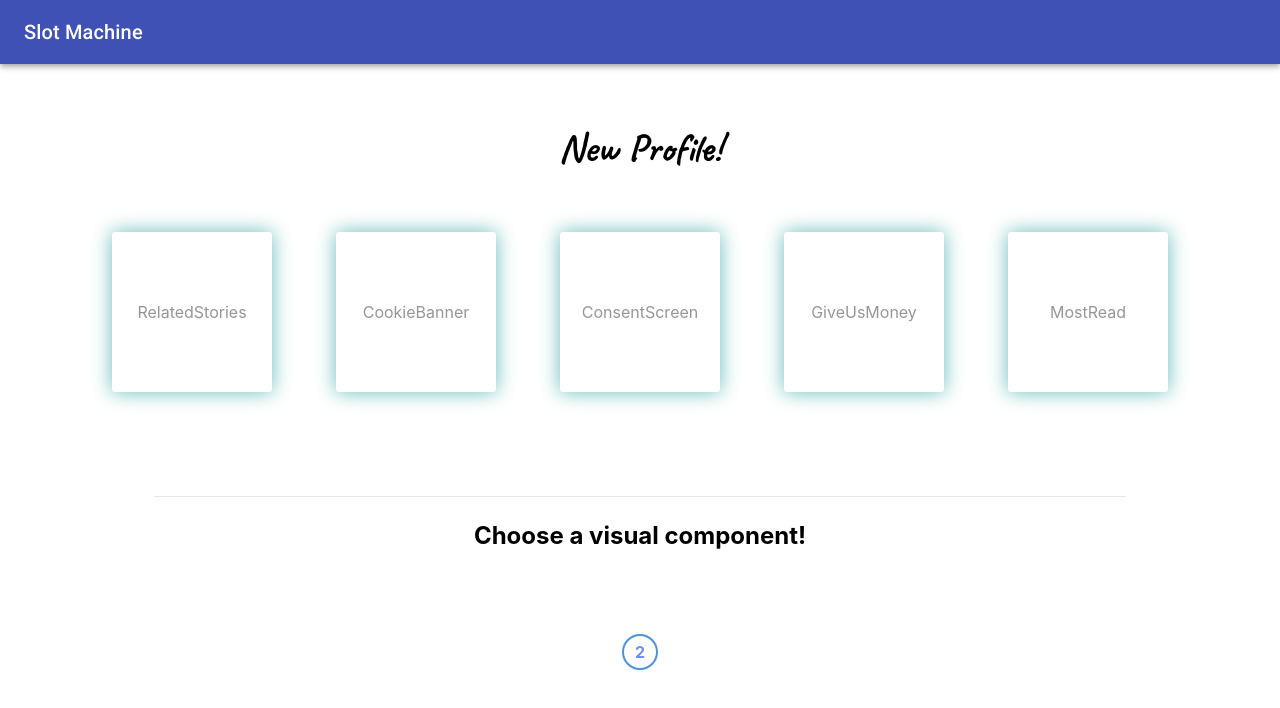
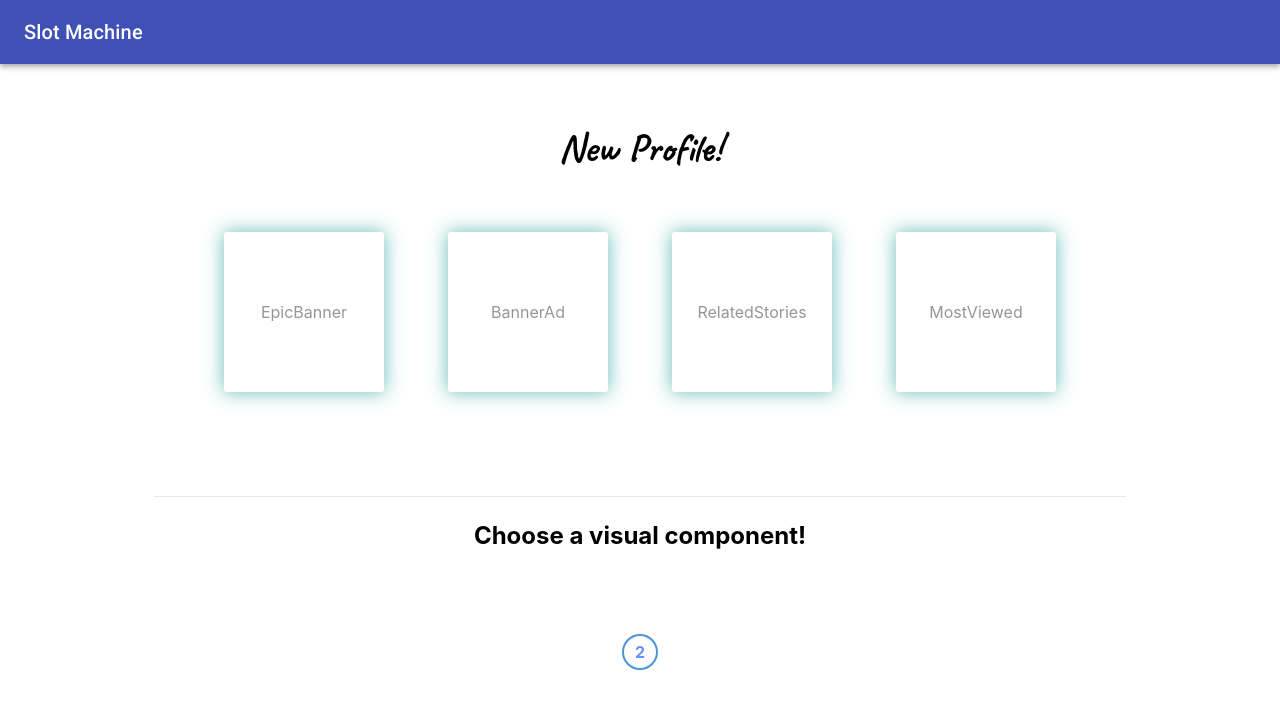
Before and after one commit to guardian/slot-machine, a React (Create React App) app: page / in a window 1280 px wide. Both pictures are taken after a click on the element "banner". Shown: the top 708 px of the page. Built offline with nearby package versions, Linux system fonts and the light colour scheme.

Commit message:
Don't hardcode slots/comps in the wizard.

```diff
--- a/src/App.js
+++ b/src/App.js
@@ -15,7 +15,8 @@ class App extends Component {
     this.slotsAPI = new SlotsAPI();
 
     this.state = {
-      slotComponents: [],
+      slots: [],
+      components: []
     };
 
   }
@@ -25,7 +26,8 @@ class App extends Component {
     // contact 3rd party services, etc
 
     this.setState({
-      slotComponents: this.slotsAPI.allComponents()
+      components: this.slotsAPI.components(),
+      slots: this.slotsAPI.slots()
     });
 
   }
@@ -48,7 +50,11 @@ class App extends Component {
           </Toolbar>
         </AppBar>
         <div className="app-content">
-          <Wizard onFinished={(config)=>finishedProfileSetup(config)}/>
+          <Wizard
+            slots={this.state.slots}
+            components={this.state.components}
+            onFinished={(config)=>finishedProfileSetup(config)}
+          />
         </div>
       </div>
     );
--- a/src/components/wizard.js
+++ b/src/components/wizard.js
@@ -49,16 +49,15 @@ class SlotChooserScreen extends Component {
             this.props.onNext({slotType: typ});
         }
 
+        const slots = this.props.slots.map(
+            (s)=><SlotOutline widthToHeightRatio={s.widthToHeightRatio} name={s.name} onClick={()=>progress(s.name)}/>
+        );
+
         return (
-        <div>
-
-            <SlotOutline widthToHeightRatio={3} name="banner" onClick={()=>progress("banner")}/>
-            <SlotOutline widthToHeightRatio={1} name="ad" onClick={()=>progress("ad")}/>
-            <SlotOutline widthToHeightRatio={1.5} name="onwards" onClick={()=>progress("onwards")}/>
-
-            <h2>Choose a slot type!</h2>
-
-        </div>
+            <div>
+                {slots}
+                <h2>Choose a slot type!</h2>
+            </div>
         );
 
     }
@@ -186,17 +185,14 @@ class ComponentChooserScreen extends Component {
             this.props.onNext({component: name});
         }
 
+        const components = this.props.components.map(
+            (s)=><SlotOutline widthToHeightRatio={1} name={s.name} onClick={()=>progress(s.name)}/>
+        );
+
         return (
             <div>
-
-                <SlotOutline widthToHeightRatio={1} name="RelatedStories" onClick={()=>progress("RelatedStories")}/>
-                <SlotOutline widthToHeightRatio={1} name="CookieBanner" onClick={()=>progress("CookieBanner")}/>
-                <SlotOutline widthToHeightRatio={1} name="ConsentScreen" onClick={()=>progress("ConsentScreen")}/>
-                <SlotOutline widthToHeightRatio={1} name="GiveUsMoney" onClick={()=>progress("GiveUsMoney")}/>
-                <SlotOutline widthToHeightRatio={1} name="MostRead" onClick={()=>progress("MostRead")}/>
-
+                {components}
                 <h2>Choose a visual component!</h2>
-
             </div>
         );
 
@@ -259,8 +255,8 @@ class Wizard extends Component {
         }
 
         const screens = [
-            <SlotChooserScreen onNext={(d)=>progress(screens, d)}/>,
-            <ComponentChooserScreen onNext={(d)=>progress(screens, d)} />,
+            <SlotChooserScreen slots={this.props.slots} onNext={(d)=>progress(screens, d)}/>,
+            <ComponentChooserScreen components={this.props.components} onNext={(d)=>progress(screens, d)} />,
             <RulesScreen onNext={(d)=>progress(screens, d)} />
         ];
 
--- a/src/proxies/slotsAPI.js
+++ b/src/proxies/slotsAPI.js
@@ -5,25 +5,27 @@ class SlotsAPI {
 
     constructor() {
 
-        this.components = [
+        this._components = [
             { name: "EpicBanner", slot: "banner" },
             { name: "BannerAd", slot: "ad" },
             { name: "RelatedStories", slot: "onwards" },
             { name: "MostViewed", slot: "onwards" },
         ];
 
+        this._slots = [
+            { name: "banner", widthToHeightRatio:3, "id": "banner" },
+            { name: "ad", widthToHeightRatio:1, "id": "ad" },
+            { name: "onwards", widthToHeightRatio:1.5, "id": "onwards" }
+        ];
+
     }
 
-    slotTypes() {
-        return [
-            { name: "banner", widthToHeightRatio:"1.3", "id": "banner" },
-            { name: "ad", widthToHeightRatio:"1.3", "id": "ad" },
-            { name: "onwards", widthToHeightRatio:"1.3", "id": "onwards" }
-        ]
+    slots() {
+        return this._slots;
     }
 
-    allComponents() {
-        return this.components;
+    components() {
+        return this._components;
     }
 
     componentsForSlotType(slotType) {
```
